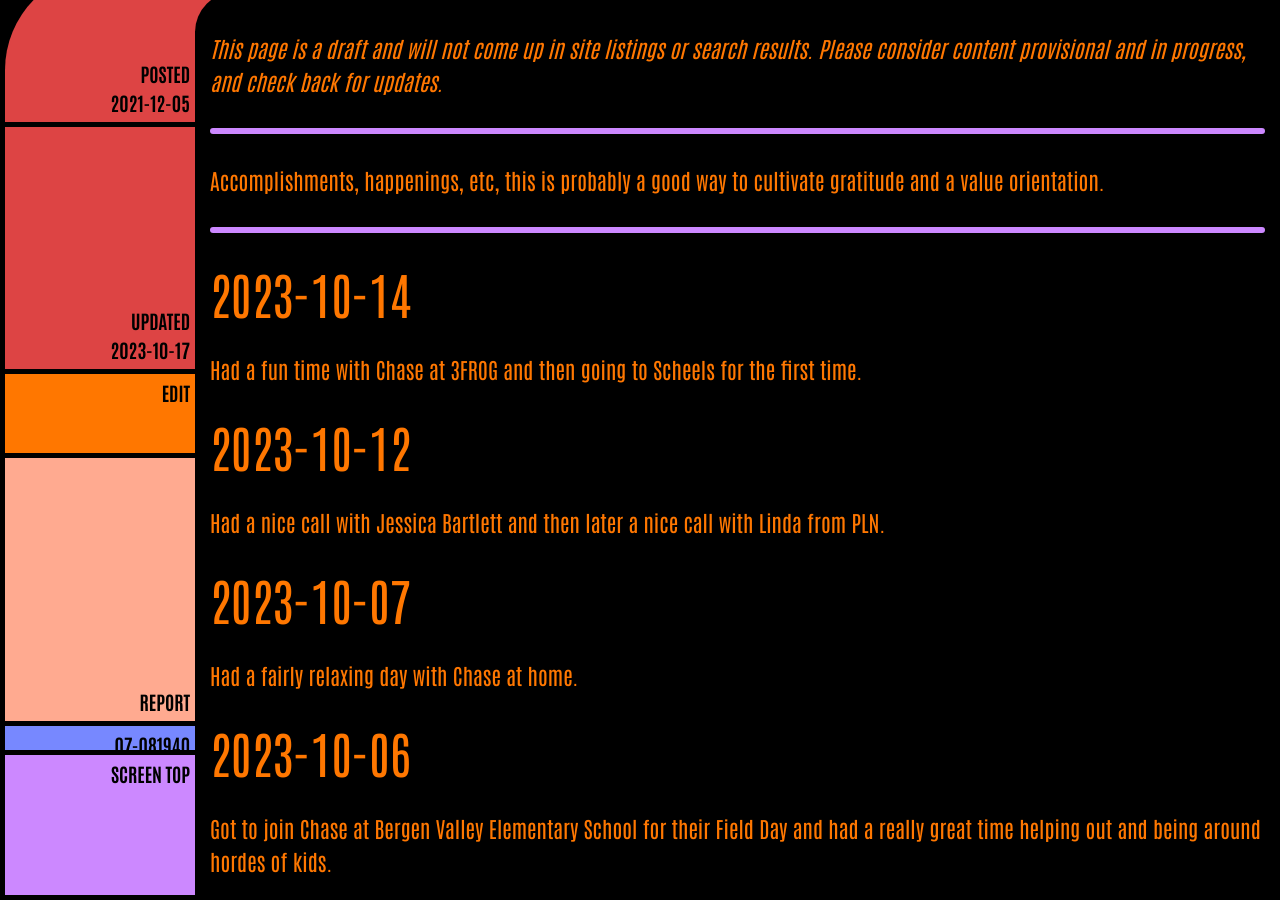
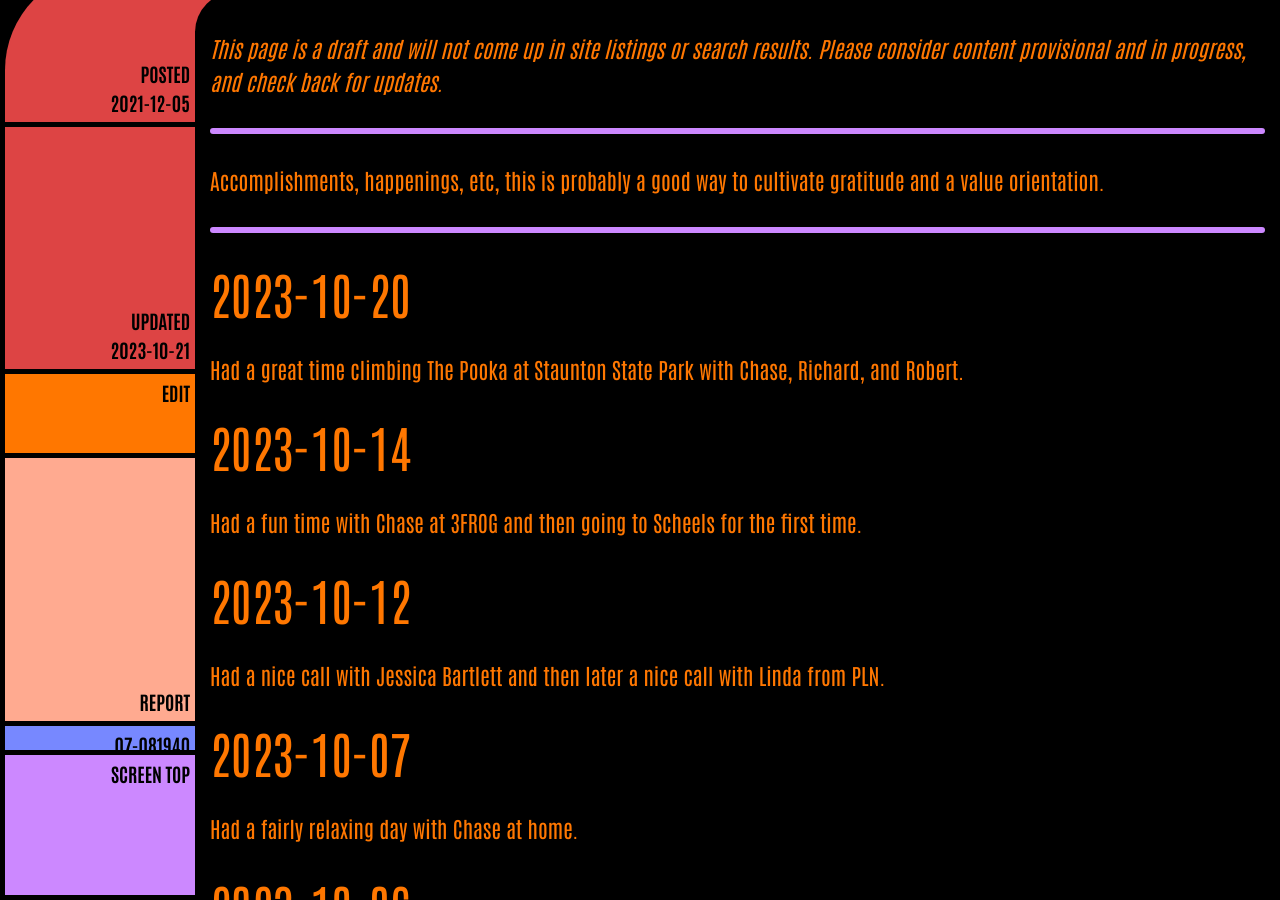
Before and after one commit to ArthurZey/arthurzey.github.io, a Jekyll site: the page built from _pages/one-good-thing.md, in a window 1280 px wide and 900 px high, scrolled down 333 px. Built offline with Jekyll 4.4.1, drawn with Linux system fonts in a browser that asks for light colours.

Commit message:
added 2023-10-20

```diff
--- a/_pages/one-good-thing.md
+++ b/_pages/one-good-thing.md
@@ -2,12 +2,14 @@
 title: One Good Thing
 description: "Accomplishments, happenings, etc, this is probably a good way to cultivate gratitude and a value orientation."
 date: "2021-12-05"
-last_modified_at: "2023-10-17T12:23:45+00:00"
+last_modified_at: "2023-10-21T13:47:40+00:00"
 tags:
   - happenings
   - draft
 sitemap: false
 ---
+## 2023-10-20
+Had a great time climbing The Pooka at Staunton State Park with Chase, Richard, and Robert.
 
 ## 2023-10-14
 Had a fun time with Chase at 3FROG and then going to Scheels for the first time.
```
